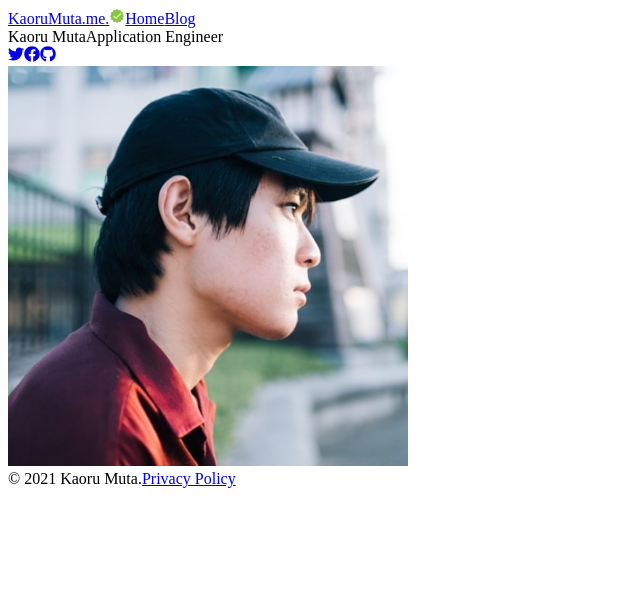
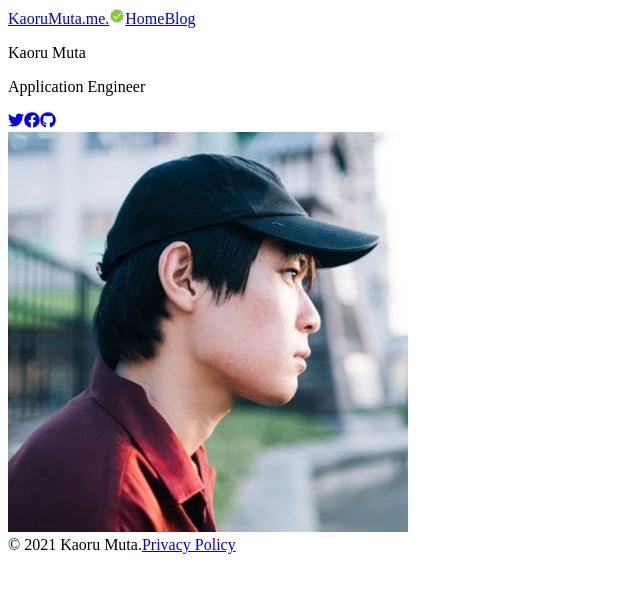
Before and after one commit to KaoruMuta/KaoruMuta.me, a Next.js app: page / in a window 1280 px wide. Shown: the top 592 px of the page, without its empty margins (0-640 px from the left). Built offline with nearby package versions, Linux system fonts and the light colour scheme.

Commit message:
refactor: write semantic html

```diff
--- a/src/components/Header.tsx
+++ b/src/components/Header.tsx
@@ -5,7 +5,8 @@ import LinkButton from './LinkButton';
 
 const Header = ({ currentPath }: { currentPath: string }) => {
   return (
-    <header className="flex flex-row items-start font-sans font-semibold pt-8 space-x-4 xl:space-x-8">
+    <header>
+      <nav className="flex flex-row items-start font-sans font-semibold pt-8 space-x-4 xl:space-x-8">
         <span className="inline-flex flex-1 items-center">
           <Link href={AppConstants.HomePage.PATH}>
             <a className="xl:hover:opacity-hover">KaoruMuta.me.</a>
@@ -22,6 +23,7 @@ const Header = ({ currentPath }: { currentPath: string }) => {
           isHighlighted={currentPath.startsWith(AppConstants.BlogPage.PATH)}
           name={AppConstants.BlogPage.NAME}
         />
+      </nav>
     </header>
   );
 };
--- a/src/components/Profile.tsx
+++ b/src/components/Profile.tsx
@@ -7,12 +7,10 @@ const Profile = () => {
   return (
     <div className="flex flex-auto flex-col-reverse items-center justify-center min-h-full xl:flex-row xl:justify-between">
       <div className="mt-8 text-center xl:mt-0 xl:text-left">
-        <div className="font-sans cursor-default">
-          <span className="block font-semibold text-4xl sm:text-5xl md:text-6xl xl:text-7xl">
-            {AppConstants.Me.NAME}
-          </span>
-          <span className="text-sm sm:text-base md:text-xl xl:text-2xl">{AppConstants.Me.ROLE}</span>
-        </div>
+        <section className="font-sans cursor-default">
+          <p className="font-semibold text-4xl sm:text-5xl md:text-6xl xl:text-7xl">{AppConstants.Me.NAME}</p>
+          <p className="text-sm sm:text-base md:text-xl xl:text-2xl">{AppConstants.Me.ROLE}</p>
+        </section>
         <section className="flex flex-row mt-8 space-x-8 justify-center xl:justify-start">
           <a href={AppConstants.Me.TWITTER_URL}>
             <FaTwitter className="h-8 w-8 md:h-10 md:w-10 xl:h-12 xl:w-12 xl:hover:opacity-hover" />
```
Lines whose indentation alone changed are shown as unchanged.
